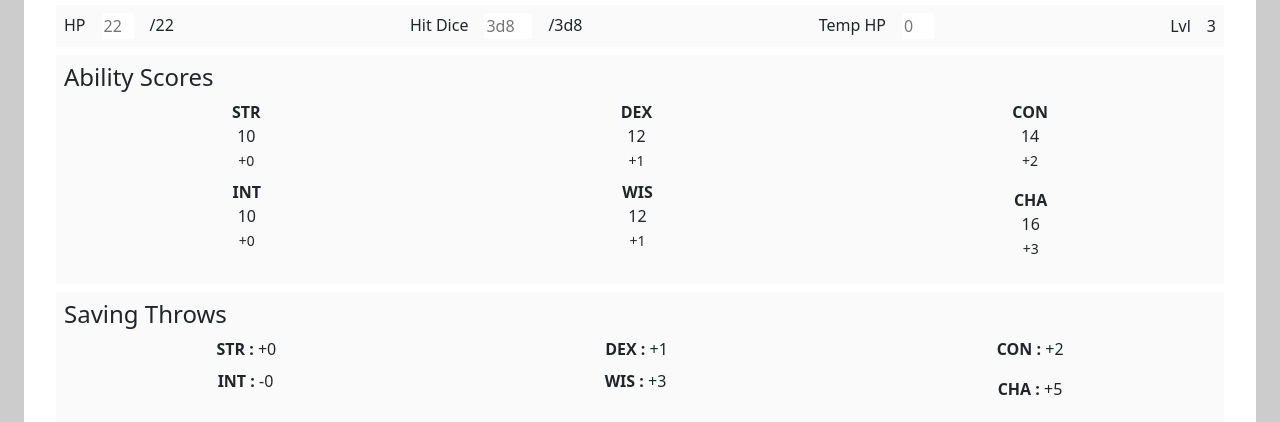
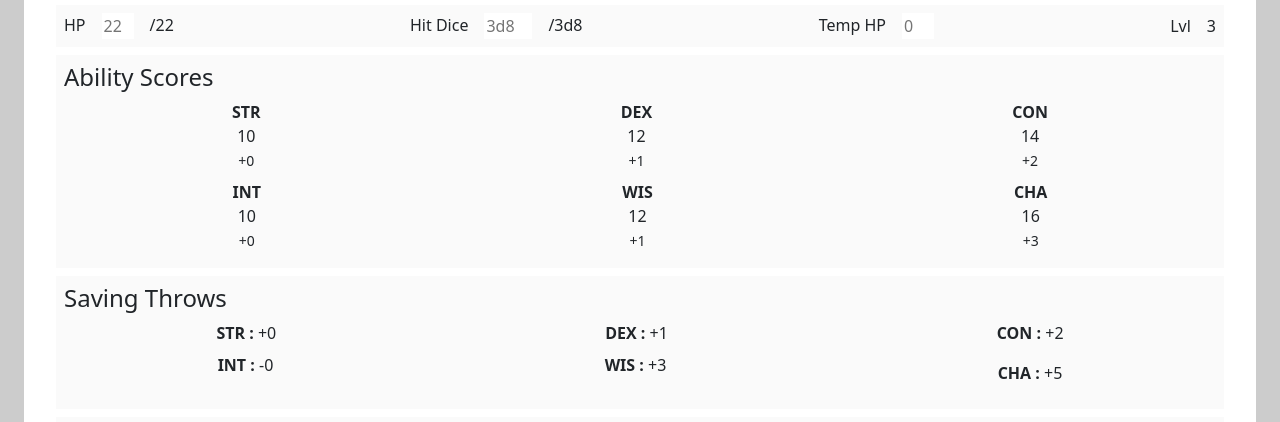
Before and after one commit to Arpa-exe/dnd-viewer, a website built with webpack: page fx.html in a window 1280 px wide. Shown: the part 365-787 px from the top of the page. Built offline with nearby package versions, Linux system fonts and the light colour scheme.

Commit message:
center cha

```diff
--- a/fx.html
+++ b/fx.html
@@ -114,7 +114,7 @@
             <p class="m-0">12</p>
             <p class="m-0"><small>+1</small></p>
           </div>
-          <div class="d-flex flex-column align-items-center py-2">
+          <div class="d-flex flex-column align-items-center">
             <p class="font-weight-bold m-0"><strong>CHA</strong></p>
             <p class="m-0">16</p>
             <p class="m-0"><small>+3</small></p>
```
Also changed, not shown: index.html (+1 -1 lines).
